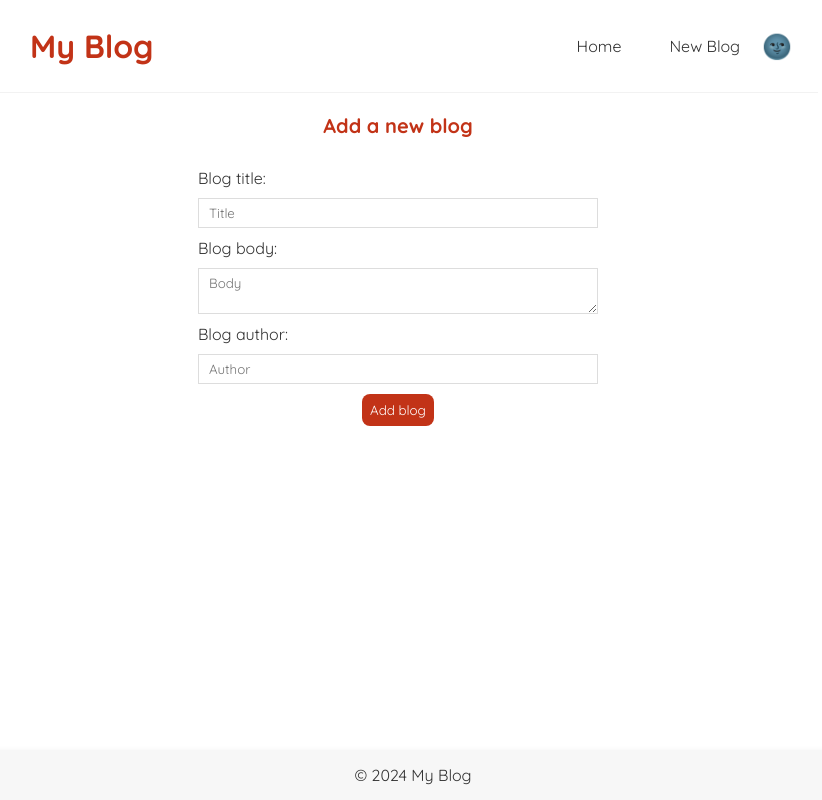
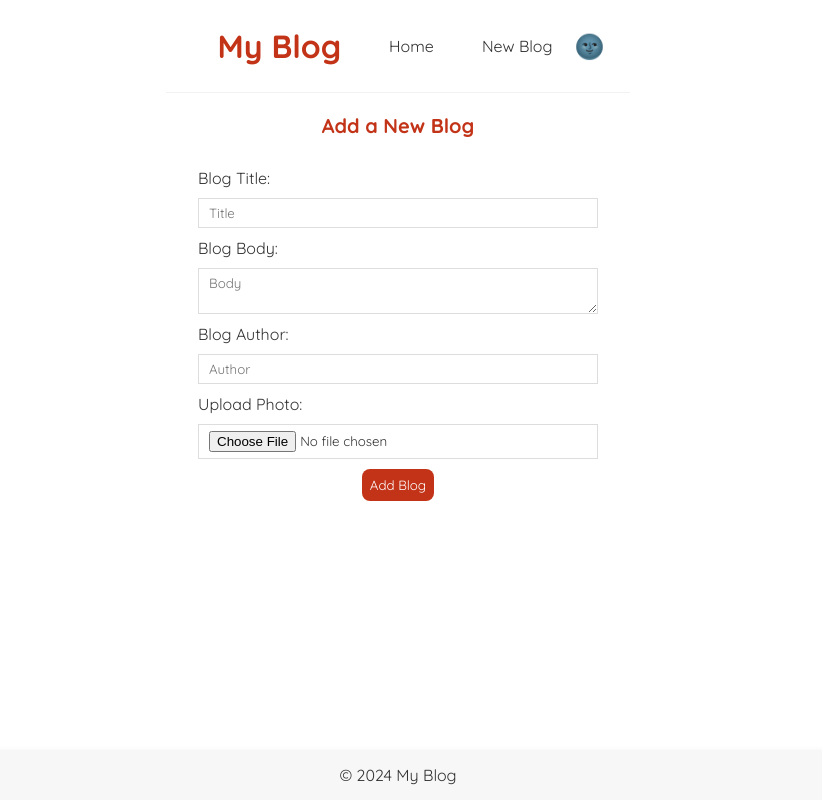
Before and after one commit to bardhoshimajlinda/blog-page, a React (Vite) app: page /create in a window 1280 px wide. Shown: the whole page, without its empty margins (242-1064 px from the left). Built offline with nearby package versions, Linux system fonts and the light colour scheme.

Commit message:
Added images

```diff
--- a/data/db.json
+++ b/data/db.json
@@ -41,6 +41,14 @@
       "body": "d",
       "author": "me",
       "date": "Thursday, January 2, 2025"
+    },
+    {
+      "id": "24d9",
+      "title": "Me and books",
+      "body": "Have you ever been so excited to go home because the book you started last night, which kept you awake until early in the morning, is waiting for you to come back from work and pick it up where you left it. Living like this give me the opportunity to have a lovely slow LIFE after work, yeah maybe not totally mine.",
+      "author": "Blue",
+      "date": "Friday, January 3, 2025",
+      "image": "blob:http://localhost:5173/5f4de2fe-efc0-4770-8557-0b0b040374a7"
     }
   ]
 }
--- a/src/index.css
+++ b/src/index.css
@@ -4,6 +4,26 @@
   margin: 0;
   font-family: "Quicksand";
   color: #333;
+}
+html,
+body {
+  height: 100%;
+  margin: 0;
+}
+.main-layout {
+  display: flex;
+  flex-direction: column;
+  min-height: 100vh;
+}
+.main-layout section {
+  flex: 1;
+}
+.footer {
+  text-align: center;
+  padding: 15px;
+  background-color: #f2f2f29a;
+  color: #333333;
+  box-shadow: 0 -1px 5px rgba(0, 0, 0, 0.034);
 }
 body {
   background-color: #ffffff;
@@ -59,17 +79,6 @@ body {
   margin-top: 5px;
   font-size: 0.9em;
   color: #555;
-}
-
-.footer {
-  text-align: center;
-  padding: 15px;
-  background-color: #f2f2f29a;
-  color: #333333;
-  position: fixed;
-  bottom: 0;
-  width: 100%;
-  box-shadow: 0 -1px 5px rgba(0, 0, 0, 0.034);
 }
 
 .blog-details {
@@ -180,6 +189,23 @@ body {
   color: #333;
 }
 
+.image-preview img {
+  max-width: 300px;
+  height: auto;
+  margin-top: 10px;
+  border: 1px solid #ddd;
+  border-radius: 4px;
+}
+
+.blog-image {
+  display: block;
+  margin: 20px auto;
+  max-width: 300px;
+  height: auto;
+  border-radius: 8px;
+  box-shadow: 0 2px 4px rgba(0, 0, 0, 0.1);
+}
+
 /* dark mode */
 body.dark-mode {
   background-color: #121212;
@@ -216,7 +242,8 @@ body.dark-mode .blog-preview h2 {
 
 body.dark-mode .create input,
 body.dark-mode .create textarea,
-body.dark-mode .create select {
+body.dark-mode .create select,
+body.dark-mode .create input[type="file"] {
   background-color: #2a2a2a;
   color: #d4d4d4;
   border: 1px solid #3c3c3c;
--- a/src/pages/BlogDetails.jsx
+++ b/src/pages/BlogDetails.jsx
@@ -28,6 +28,10 @@ const BlogDetails = () => {
         <article>
           <h2>{blog.title}</h2>
           <p>Written by {blog.author}</p>
+          {blog.image && (
+            <img src={blog.image} alt={blog.title} className="blog-image" />
+          )}
+
           <div>{blog.body}</div>
           <button onClick={handleClick}>delete</button>
         </article>
--- a/src/pages/Create.jsx
+++ b/src/pages/Create.jsx
@@ -5,8 +5,18 @@ const Create = () => {
   const [title, setTitle] = useState("");
   const [body, setBody] = useState("");
   const [author, setAuthor] = useState("");
+  const [image, setImage] = useState(null);
+  const [preview, setPreview] = useState(null);
   const [isPending, setIsPending] = useState(false);
   const navigate = useNavigate();
+
+  const handleImageChange = (e) => {
+    const file = e.target.files[0];
+    setImage(file);
+    if (file) {
+      setPreview(URL.createObjectURL(file));
+    }
+  };
 
   const handleSubmit = (e) => {
     e.preventDefault();
@@ -20,6 +30,7 @@ const Create = () => {
         month: "long",
         day: "numeric",
       }),
+      image: preview,
     };
 
     setIsPending(true);
@@ -29,7 +40,7 @@ const Create = () => {
       headers: { "Content-Type": "application/json" },
       body: JSON.stringify(blog),
     }).then(() => {
-      console.log("new blog added");
+      console.log("New blog added");
       setIsPending(false);
       navigate("/");
     });
@@ -37,9 +48,9 @@ const Create = () => {
 
   return (
     <div className="create">
-      <h2>Add a new blog</h2>
+      <h2>Add a New Blog</h2>
       <form onSubmit={handleSubmit}>
-        <label>Blog title:</label>
+        <label>Blog Title:</label>
         <input
           type="text"
           placeholder="Title"
@@ -47,14 +58,14 @@ const Create = () => {
           value={title}
           onChange={(e) => setTitle(e.target.value)}
         />
-        <label>Blog body: </label>
+        <label>Blog Body: </label>
         <textarea
           placeholder="Body"
           required
           value={body}
           onChange={(e) => setBody(e.target.value)}
         />
-        <label>Blog author:</label>
+        <label>Blog Author:</label>
         <input
           type="text"
           placeholder="Author"
@@ -62,8 +73,15 @@ const Create = () => {
           value={author}
           onChange={(e) => setAuthor(e.target.value)}
         />
-        {!isPending && <button>Add blog</button>}
-        {isPending && <button disabled>Adding blog...</button>}
+        <label>Upload Photo:</label>
+        <input type="file" accept="image/*" onChange={handleImageChange} />
+        {preview && (
+          <div className="image-preview">
+            <img src={preview} alt="Preview" style={{ width: "100%" }} />
+          </div>
+        )}
+        {!isPending && <button>Add Blog</button>}
+        {isPending && <button disabled>Adding Blog...</button>}
       </form>
     </div>
   );
```
